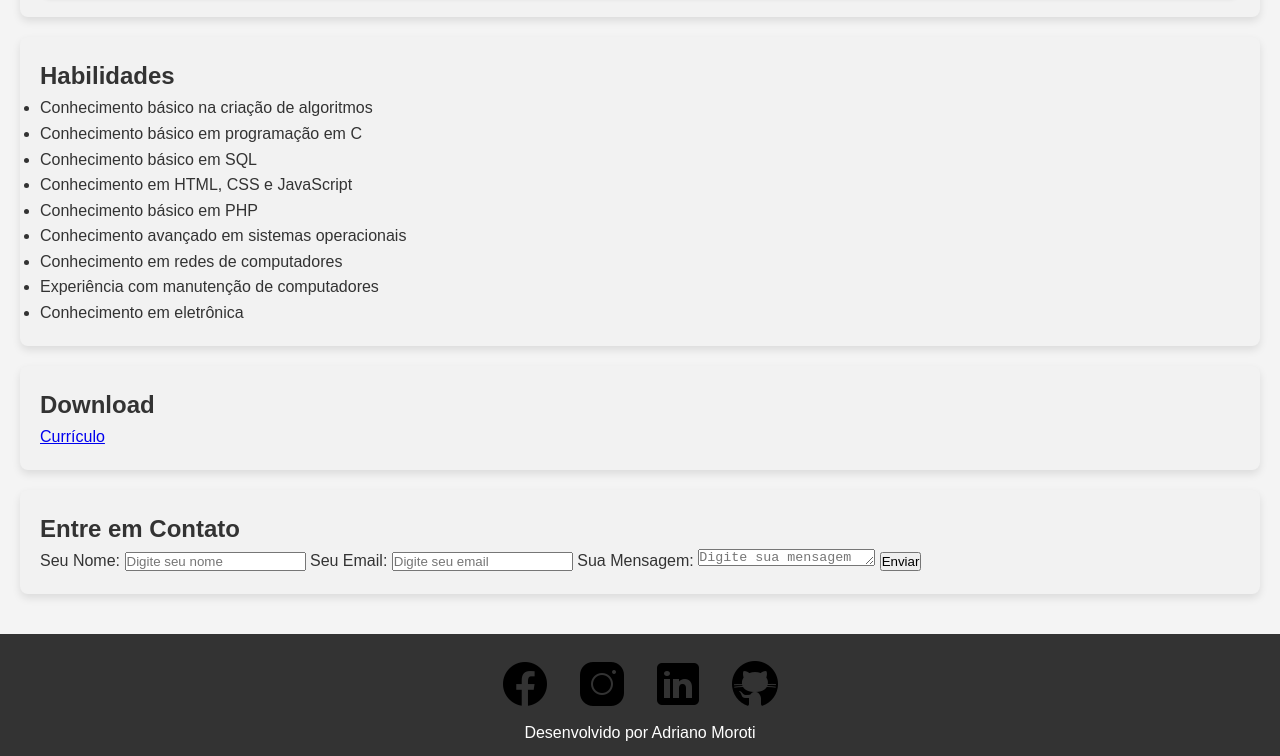
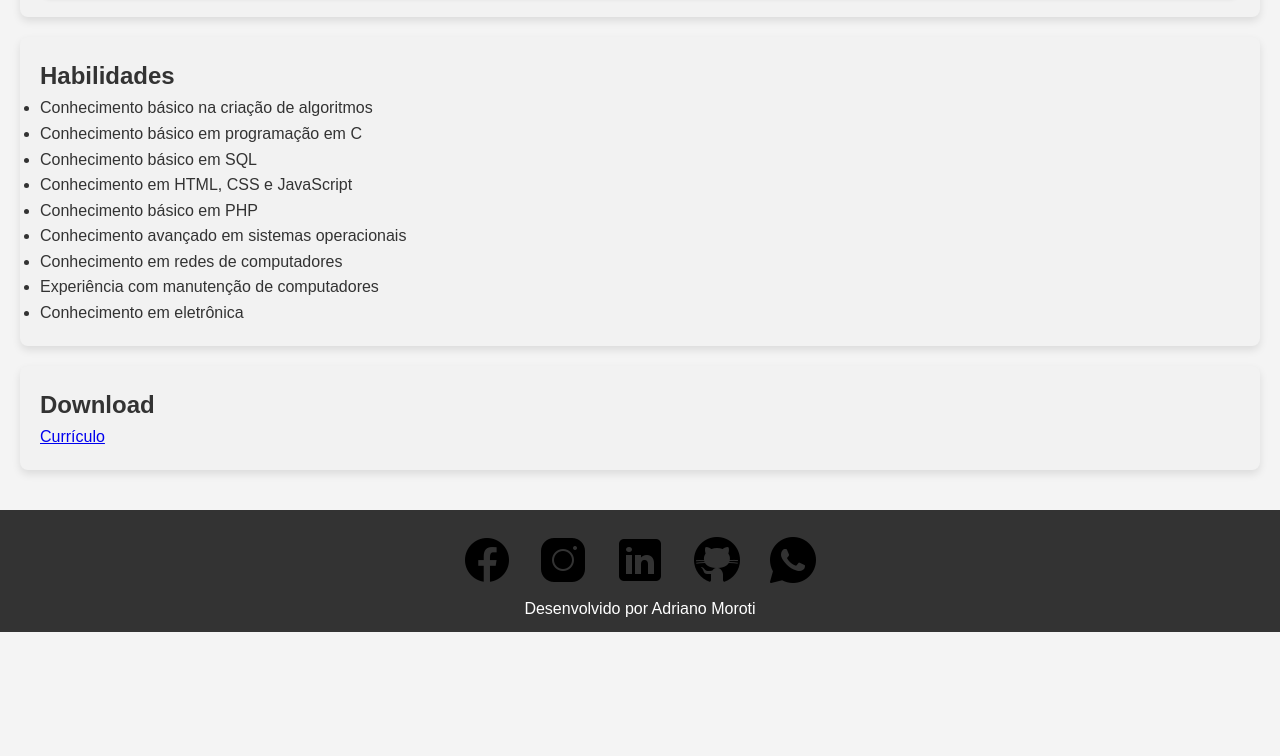
Before and after one commit to Amoroti/SitePessoal, a plain HTML site: page index.html in a window 1280 px wide. Shown: the part 855-1611 px from the top of the page. After the commit the page ends 1487 px from the top, so only its background shows below. Drawn offline with Linux system fonts and the light colour scheme.

Commit message:
index.html

```diff
--- a/index.html
+++ b/index.html
@@ -76,21 +76,6 @@
         </section>
     </main>
 
-    <section id="contato"class="contato">
-        <h2>Entre em Contato</h2>
-        <form action="mailto:seuemail@exemplo.com" method="post" enctype="text/plain">
-            <label for="nome">Seu Nome:</label>
-            <input type="text" id="nome" name="nome" placeholder="Digite seu nome" required>
-
-            <label for="email">Seu Email:</label>
-            <input type="email" id="email" name="email" placeholder="Digite seu email" required>
-
-            <label for="mensagem">Sua Mensagem:</label>
-            <textarea id="mensagem" name="mensagem" placeholder="Digite sua mensagem" rows="1" required></textarea>
-
-            <button type="submit">Enviar</button>
-        </form>
-    </section>
 
 
 
@@ -112,7 +97,12 @@
             <a href="https://github.com/Amoroti" target="_blank">
                 <img src="github.png" alt="GitHub" title="GitHub">
             </a>
+                 <a href="https://wa.me/SEUNUMERO" target="_blank" rel="noopener noreferrer">
+                <img src="watts.png" alt="WhatsApp">
+                 </a>
+
         </div>
+
         <p align="center">Desenvolvido por Adriano Moroti</p>
     </footer>
 </body>
```
